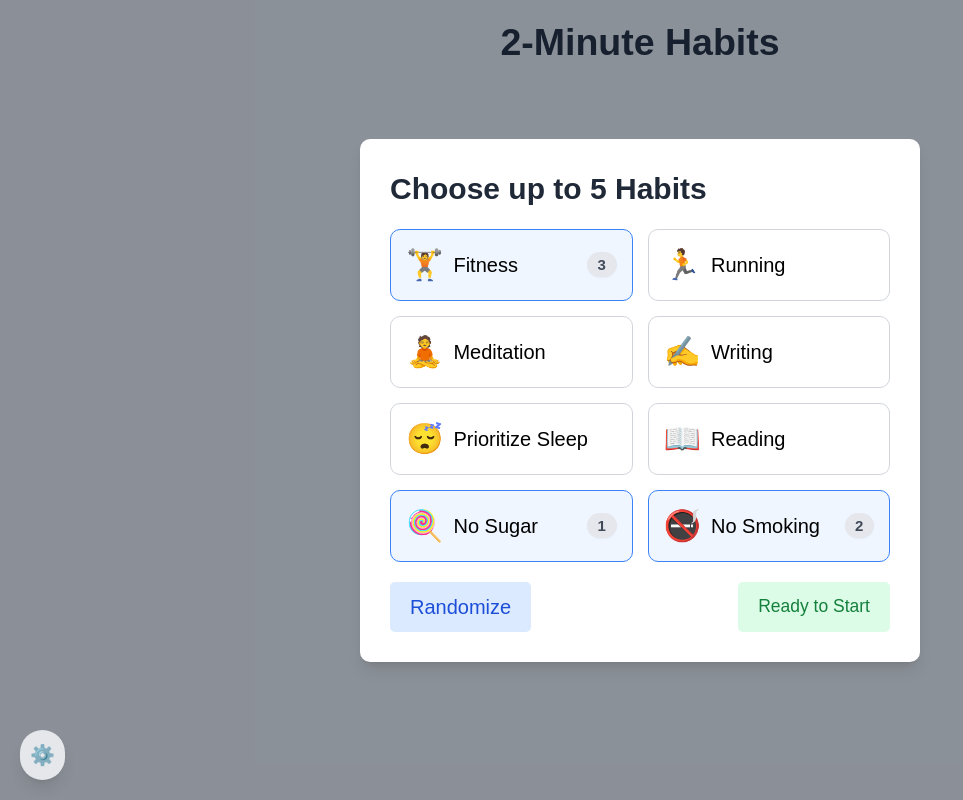
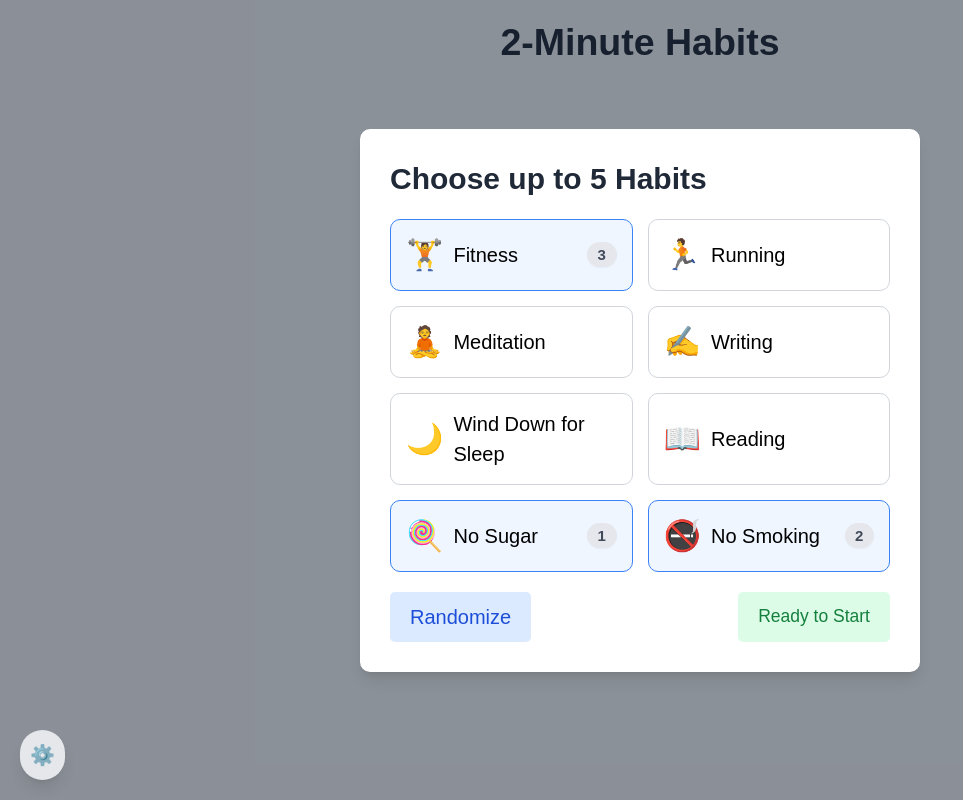
Before and after one commit to lvjian700/2minutehabits, a React (Vite) app: page / in a window 1280 px wide. Shown: the whole page, without its empty margins (0-963 px from the left). Built offline with nearby package versions, Linux system fonts and the light colour scheme.

Commit message:
Change sleep habits

```diff
--- a/src/App.tsx
+++ b/src/App.tsx
@@ -20,7 +20,7 @@ const SUGGESTIONS = [
   { name: 'Running', icon: '🏃' },
   { name: 'Meditation', icon: '🧘' },
   { name: 'Writing', icon: '✍️' },
-  { name: 'Prioritize Sleep', icon: '😴' },
+  { name: 'Wind Down for Sleep', icon: '🌙' },
   { name: 'Reading', icon: '📖' },
   // Use a single sugar icon for the 'No Sugar' habit
   { name: 'No Sugar', icon: '🍭' },
```
